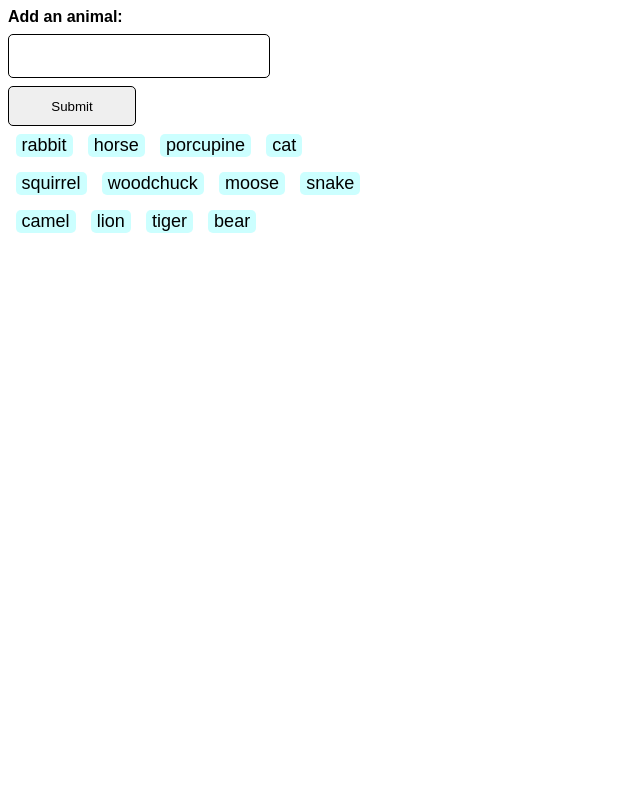
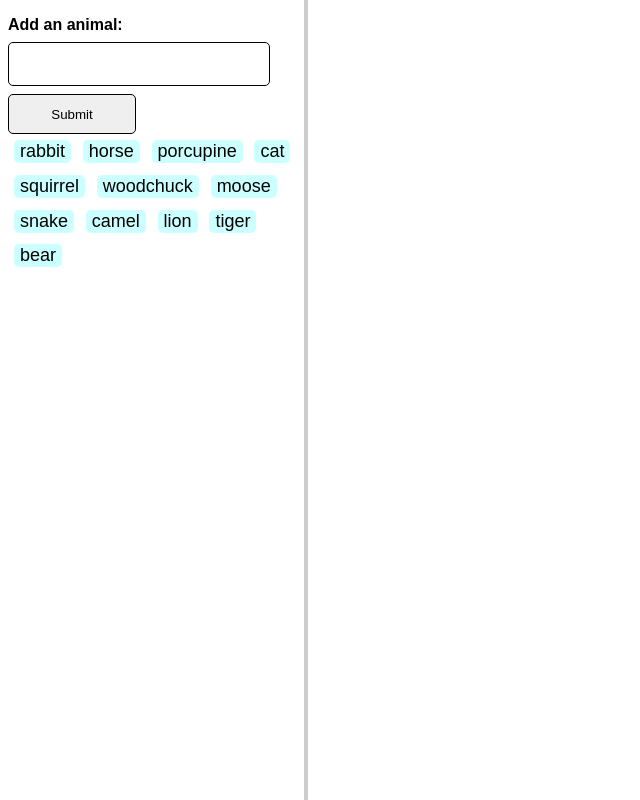
Before and after one commit to jgunderson819/ucf_bootcamp, a plain HTML site: page wk6/giphy/giphy.html in a window 1280 px wide. Shown: the whole page, without its empty margins (0-640 px from the left). Drawn offline with nearby package versions, Linux system fonts and the light colour scheme.

Commit message:
Added styles for form

```diff
--- a/wk6/giphy/assets/css/giphy.css
+++ b/wk6/giphy/assets/css/giphy.css
@@ -1,10 +1,13 @@
 body {
     font-family: Arial, Helvetica, sans-serif;
+    margin-top: 0;
+    margin-bottom: 0;
 }
 
 .wrapper {
-    display: flex;
-    flex-flow: row nowrap;
+    display: grid;
+    grid-template-columns: 1fr 3fr;
+    height: 100vh;
 }
 
 .giphySelector {
@@ -12,6 +15,8 @@ body {
     flex-basis: 30%;
     flex-flow: column nowrap;
     align-content: flex-start;
+    border-right: #ccc solid 4px;
+    margin-right: 1rem;
 }
 
 .button {
@@ -25,11 +30,11 @@ body {
 .giphyContainer {
     display: flex;
     flex-flow: row wrap;
-    flex-basis: 70%;
+    flex-basis: 60%;
 }
 
 .gif {
-    margin: .50%;
+    margin: 10px;
 }
 
 #animalText {
@@ -51,3 +56,8 @@ body {
 label {
     font-weight: 700;
 }
+
+form {
+    margin-top: 1rem;
+    margin-right: 1rem;
+}
```
